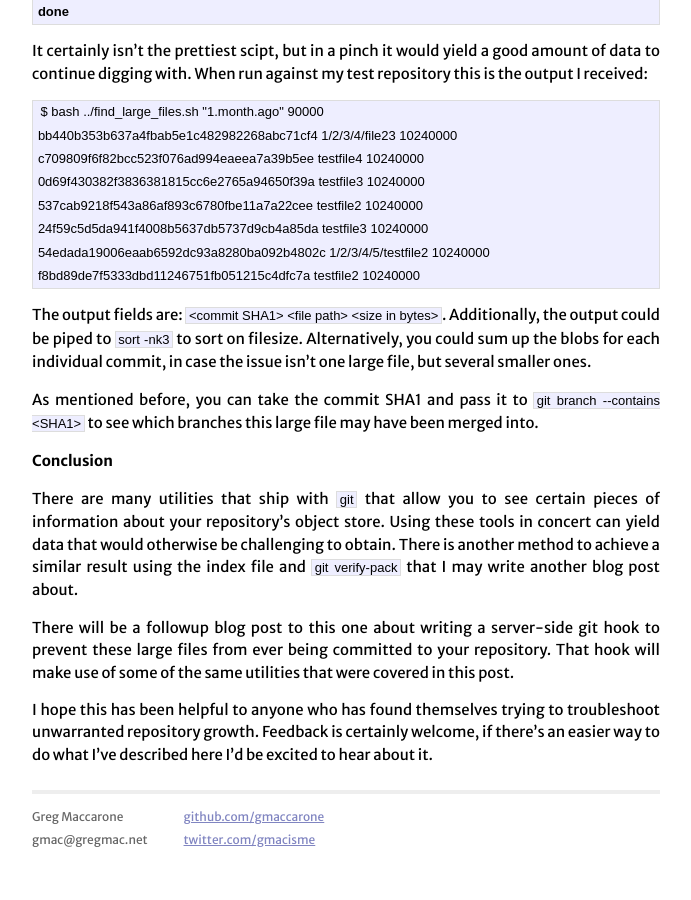
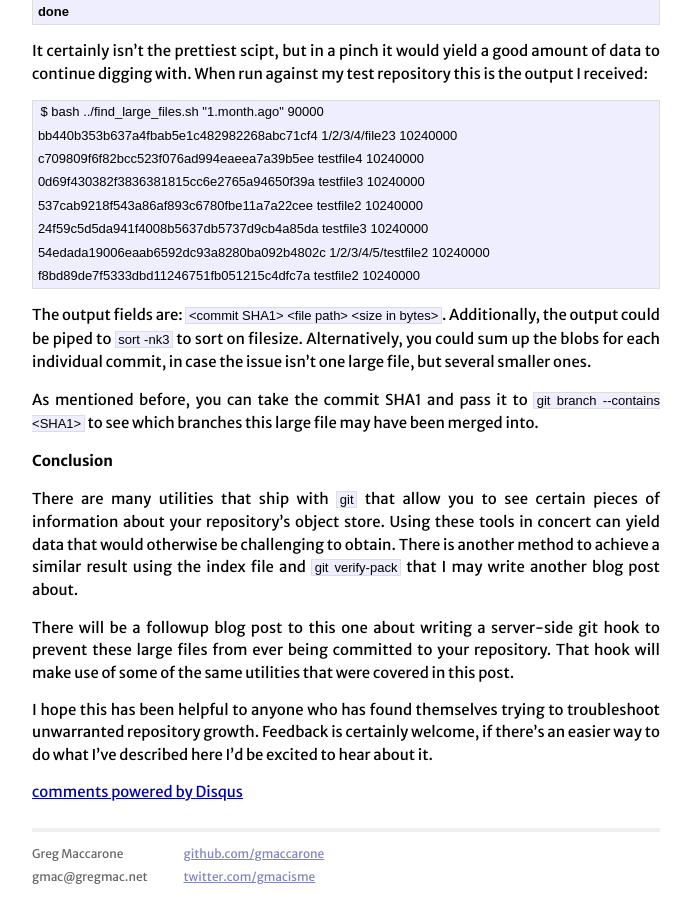
Before and after one commit to gmaccarone/gmaccarone.github.io, a Jekyll site: the page built from _posts/2013-06-13-locating-large-objects.markdown, in a window 1280 px wide and 900 px high, scrolled down 2447 px. Shown: the whole window, without its empty margins (294-985 px from the left). Built offline with Jekyll 4.4.1, drawn with Linux system fonts in a browser that asks for light colours; some web fonts are replaced; comment, search, counter and statistics services are not loaded; before the commit the page ends 3310 px from its top, so only the background shows below that; part of the change alters nothing that is shown.

Commit message:
Add disqus.

```diff
--- a/_layouts/post.html
+++ b/_layouts/post.html
@@ -7,3 +7,18 @@ layout: default
 <div class="post">
 {{ content }}
 </div>
+
+<div id="disqus_thread"></div>
+<script type="text/javascript">
+    /* * * CONFIGURATION VARIABLES: EDIT BEFORE PASTING INTO YOUR WEBPAGE * * */
+    var disqus_shortname = 'gmacblog'; // required: replace example with your forum shortname
+
+    /* * * DON'T EDIT BELOW THIS LINE * * */
+    (function() {
+        var dsq = document.createElement('script'); dsq.type = 'text/javascript'; dsq.async = true;
+        dsq.src = '//' + disqus_shortname + '.disqus.com/embed.js';
+        (document.getElementsByTagName('head')[0] || document.getElementsByTagName('body')[0]).appendChild(dsq);
+    })();
+</script>
+<noscript>Please enable JavaScript to view the <a href="http://disqus.com/?ref_noscript">comments powered by Disqus.</a></noscript>
+<a href="http://disqus.com" class="dsq-brlink">comments powered by <span class="logo-disqus">Disqus</span></a>
```
